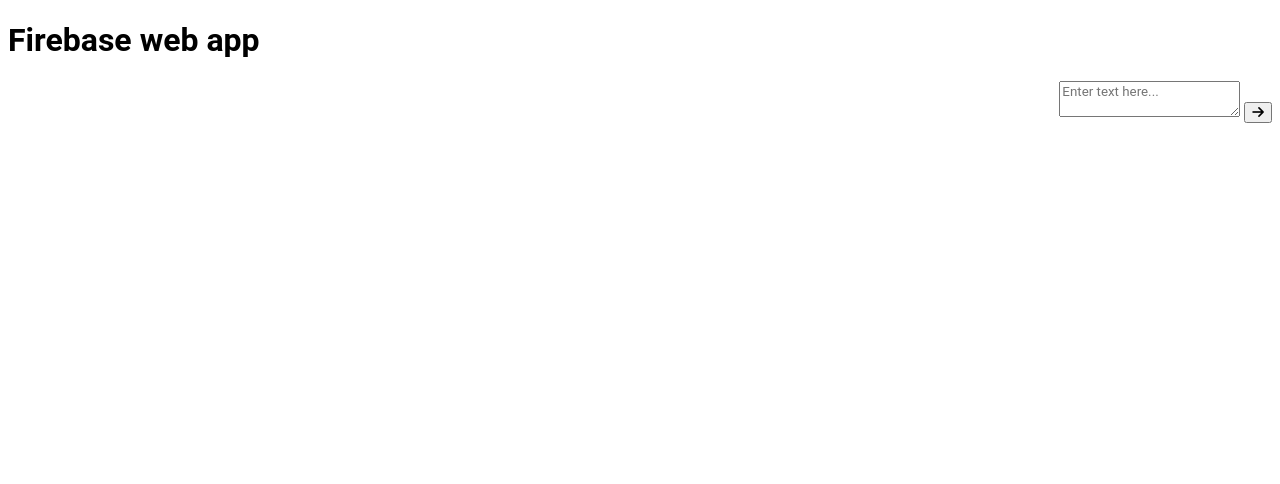
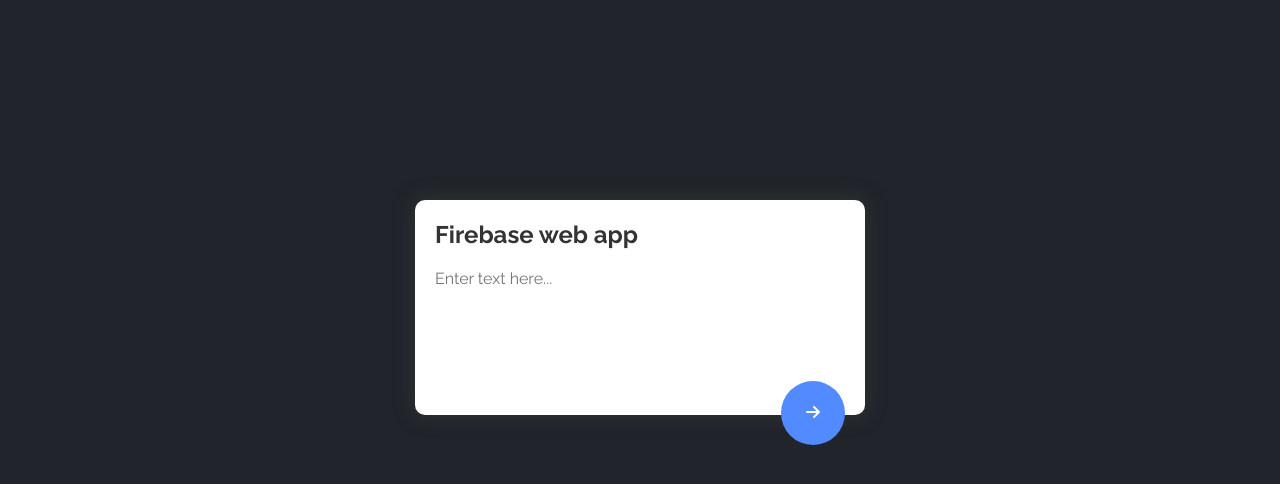
Before and after one commit to HapticHash/FbLearn, a plain HTML site: page index.html in a window 1280 px wide. Drawn offline with Linux system fonts and the light colour scheme.

Commit message:
init firebase

```diff
--- /dev/null
+++ b/connect.js
@@ -0,0 +1,13 @@
+var firebaseConfig = {
+    apiKey: "AIzaSyBwo2kk0DVJM_rrxfEfpCyJL2BkTY5mxC0",
+    authDomain: "fblearn-c0ec2.firebaseapp.com",
+    databaseURL: "https://fblearn-c0ec2.firebaseio.com",
+    projectId: "fblearn-c0ec2",
+    storageBucket: "fblearn-c0ec2.appspot.com",
+    messagingSenderId: "3977348726",
+    appId: "1:3977348726:web:d4e83f8e8839eaf19b8157",
+    measurementId: "G-CQQK0ETTX3"
+  };
+  // Initialize Firebase
+  firebase.initializeApp(firebaseConfig);
+  firebase.analytics();
--- a/index.html
+++ b/index.html
@@ -17,9 +17,33 @@
 
     <div class="mainDiv" align="right">
         <h1 align="left">Firebase web app</h1>
-        <textarea placeholder="Enter text here..."></textarea>
-        <button> <i class="fa fa-arrow-right" aria-hidden="true"></i> </button>
+        <textarea id="mainText" placeholder="Enter text here..."></textarea>
+        <button id="submitBtn" onclick="submitClick();"> <i class="fas fa-arrow-right" aria-hidden="true"></i> </button>
     </div>
+
+        <!-- Firebase App (the core Firebase SDK) is always required and must be listed first -->
+        <script src="https://www.gstatic.com/firebasejs/7.6.1/firebase-app.js"></script>
+
+        <!-- If you enabled Analytics in your project, add the Firebase SDK for Analytics -->
+        <script src="https://www.gstatic.com/firebasejs/7.6.1/firebase-analytics.js"></script>
+
+        <!-- Add Firebase products that you want to use -->
+        <script src="https://www.gstatic.com/firebasejs/7.6.1/firebase-auth.js"></script>
+        <script src="https://www.gstatic.com/firebasejs/7.6.1/firebase-firestore.js"></script>
+
+        <script src="connect.js"></script>
+
+
+    <script>
+
+        var mainTxt = document.getElementById("mainText");
+        var submitBtn = document.getElementById("submitBtn");
+
+        function submitClick() {
+            var fbRef = firebase.database().ref();
+            fbRef.child('text').set('val');
+        }
+    </script>
 
 </body>
 </html>
--- a/style.css
+++ b/style.css
@@ -1,37 +1,55 @@
+body {
+  background: #21252b;
+  color: #333;
+  font-size: 14px;
+  font-family: 'Raleway', sans-serif;
+  padding: 0;
+  margin: 0;
+}
 
 * {
   box-sizing: border-box;
-    font-family: 'Roboto', sans-serif;
+  font-family: 'Raleway', sans-serif;
+  margin: 0;
+  font-size: 16px;
   outline: none;
 }
 
-  .page-title-span {
-    margin-left: 10px;
+input, button {
+  border: 0;
+  padding: 10px;
 }
 
-  .button-right-icon {
-    margin-left: 10px;
+.mainDiv {
+  background: #fff;
+  padding: 20px;
+  width: 450px;
+  margin: 0px auto;
+  margin-top: 200px;
+  border-radius: 10px;
+  box-shadow: 0 0 20px #333;
 }
 
-  /*Login Section */
-
-  .login-cover {
-    background: #fff;
-    position: fixed;
-    top: 0;
-    left: 0;
-    width: 100%;
-    height: 100vh;
-    z-index: 800;
-    display: flex;
-    justify-content: center;
-    align-items: center;
+h1 {
+  font-size: 24px;
 }
 
-  #loginProgress {
-    display: none;
+textarea {
+  border: 0px;
+  background: #fff;
+  padding: 20px 0px;
+  outline: none;
+  width: 100%;
+  resize: none;
 }
 
-  #loginError {
-    display: none;
+button {
+  background: #528bff;
+  color: #fff;
+  position: relative;
+  top: 50px;
+  width: 64px;
+  height: 64px;
+  line-height: 38px;
+  border-radius: 100%;
 }
```
Lines whose indentation alone changed are shown as unchanged.
